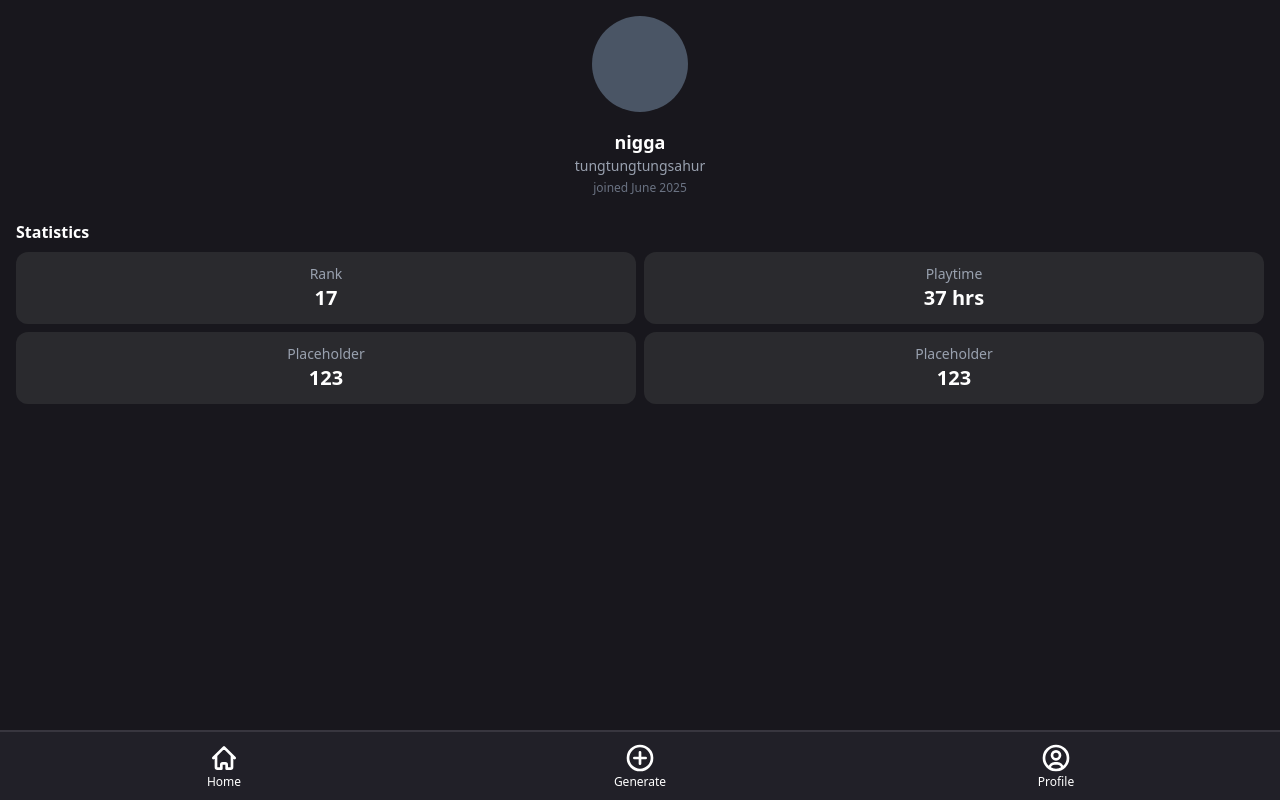
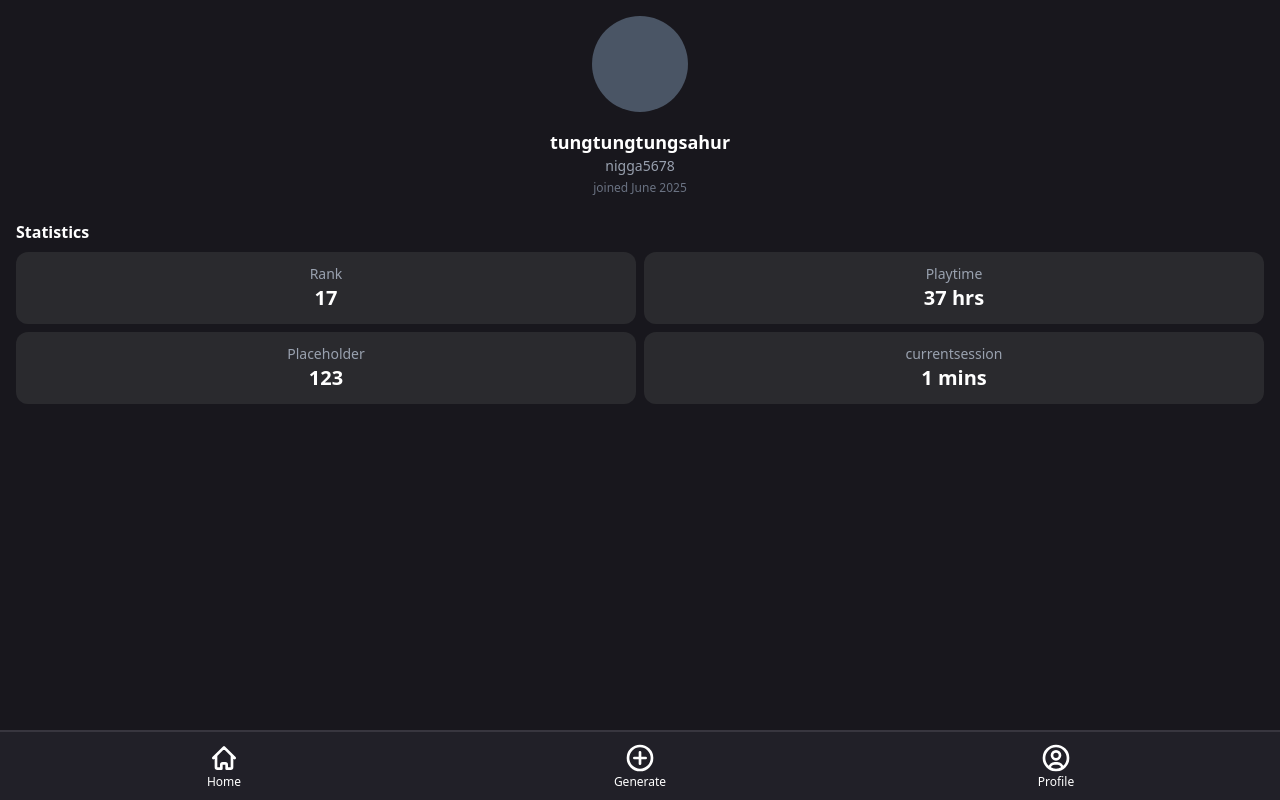
Before and after one commit to OhHiThere101/revision-app-test-2, a Next.js app: page /profile in a window 1280 px wide. Built offline with nearby package versions, Linux system fonts and the light colour scheme.

Commit message:
add currentsession to profile statistic

```diff
--- a/src/app/profile/page.tsx
+++ b/src/app/profile/page.tsx
@@ -7,6 +7,7 @@ type ProfilePageProps = {
     joinedDate: string;
     rank: number;
     playtime: number;
+    currentsession : number;
 };
 
 const ProfilePageLayout = ({
@@ -15,6 +16,7 @@ const ProfilePageLayout = ({
     joinedDate,
     rank,
     playtime,
+    currentsession,
 }: ProfilePageProps) => {
     return (
         <div className="bg-[#18171D] max-h-screen flex flex-col text-white">
@@ -46,8 +48,8 @@ const ProfilePageLayout = ({
                                 <div className="text-xl font-bold">123</div>
                             </div>
                             <div className="bg-[#2a2a2e] rounded-xl p-3 text-center">
-                                <div className="text-sm text-gray-400">Placeholder</div>
-                                <div className="text-xl font-bold">123</div>
+                                <div className="text-sm text-gray-400">currentsession</div>
+                                <div className="text-xl font-bold">{currentsession} mins</div>
                             </div>
                         </div>
                     </div>
@@ -60,53 +62,15 @@ const ProfilePageLayout = ({
     );
 };
 
-type StatBlockProps = {
-    title: string;
-    progress: number; // 0 - 100
-    accuracy: number; // 0 - 100
-    playtime: number; // ชั่วโมง
-};
-
-const StatBlock = ({ title, progress, accuracy, playtime }: StatBlockProps) => {
-    return (
-        <div className="bg-[#1a1a1d] p-4 rounded-xl w-full max-w-xs mb-4">
-            <div className="text-white text-sm font-semibold mb-2">{title}</div>
-
-            {/* Progress */}
-            <div className="text-gray-400 text-xs mb-1">progress</div>
-            <div className="w-full bg-gray-700 rounded-full h-3 mb-1">
-                <div
-                    className="bg-green-400 h-3 rounded-full"
-                    style={{ width: `${progress}%` }}
-                />
-            </div>
-            <div className="text-right text-white text-xs mb-2">{progress}%</div>
-
-            {/* Accuracy */}
-            <div className="text-gray-400 text-xs mb-1">accuracy</div>
-            <div className="w-full bg-gray-700 rounded-full h-3 mb-1">
-                <div
-                    className="bg-green-400 h-3 rounded-full"
-                    style={{ width: `${accuracy}%` }}
-                />
-            </div>
-            <div className="text-right text-white text-xs mb-2">{accuracy}%</div>
-
-            {/* Play time */}
-            <div className="text-gray-400 text-xs">play time</div>
-            <div className="text-white text-sm">{playtime} hours</div>
-        </div>
-    );
-  };
-
 const ProfilePage = () => {
     return (
         <ProfilePageLayout
-            displayName="nigga"
-            username="tungtungtungsahur"
+            displayName="tungtungtungsahur"
+            username="nigga5678"
             joinedDate="June 2025"
             rank={17}
             playtime={37}
+            currentsession={1}
         />
     );
 };
```
